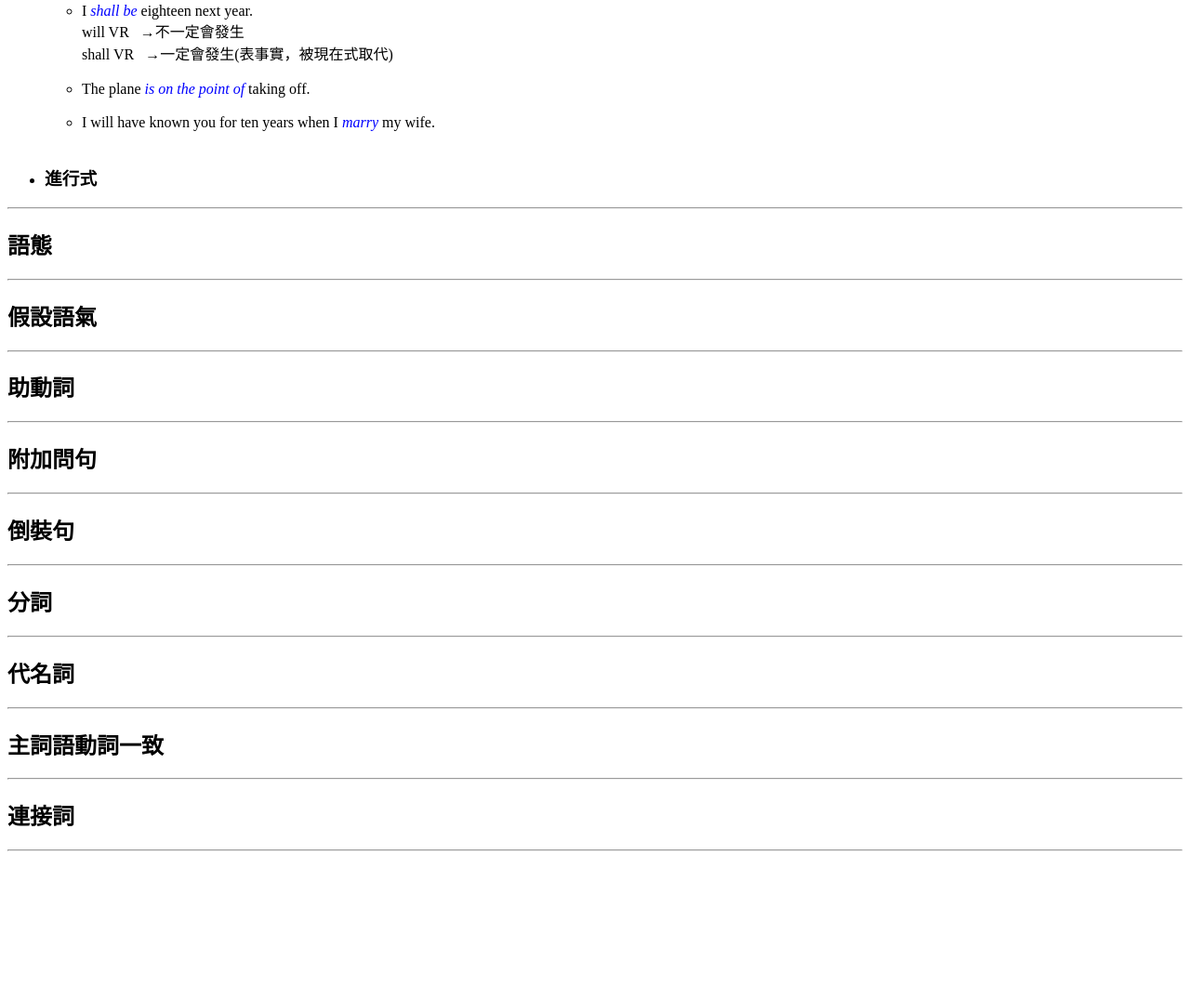
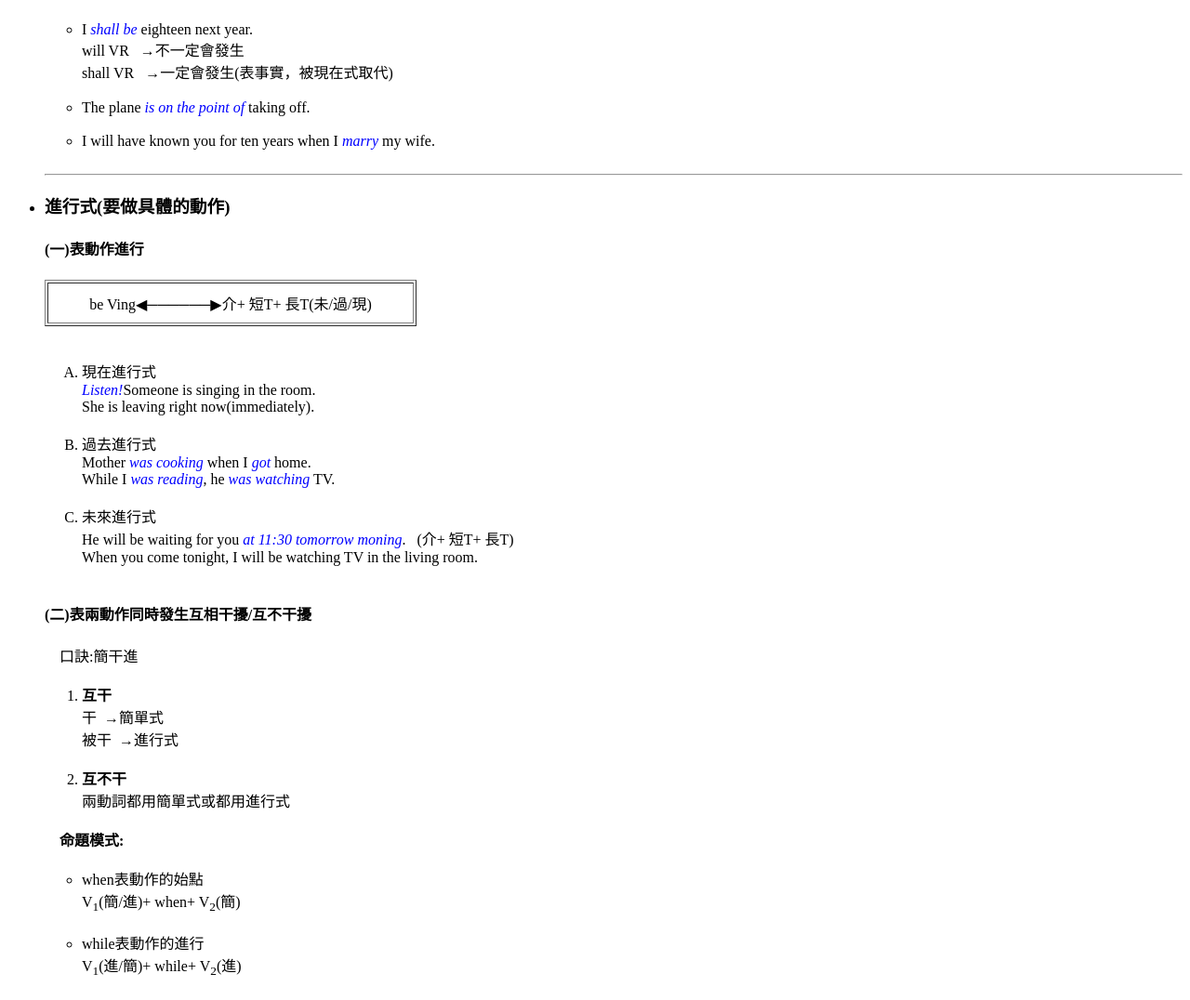
Before and after one commit to bob911017/nchu, a plain HTML site: page ennote.html in a window 1280 px wide. Shown: the part 2238-3314 px from the top of the page at 93% size. Before the commit the page ends 3162 px from the top, so only its background shows below. Drawn offline with Linux system fonts and the light colour scheme.

Commit message:
Update ennote.html

```diff
--- a/ennote.html
+++ b/ennote.html
@@ -53,10 +53,13 @@ span{
         <b>現V +over+T</b> &nbsp; →從T以來到現在<br><br>
         <li>Birds of a feather flock together.<font color='008800'>物以類聚</font>
     </ul>
+
+    <hr>
+
     <li><h3><a name="a2">過去式</a></h3></li>
     表主詞過去的動作或習慣<br>
     <font color='red'>key</font>:兩動作發生的先後比較<br>
-    <table width="300"border=1 align=center>
+    <table width="300"border=1>
     	<td  colspan=2 align=center>V &nbsp; ◀────────────▶ &nbsp; T</td>
         <tr>
         <td>Ved</td>
@@ -93,10 +96,13 @@ span{
         <li>He went to the movie once a week <font color='blue'><em>when</em></font> he <font color='blue'><em>lived</em></font> in Taipei.
         <li>I <font color='blue'><em>used to take</em></font> a walk dinner.
     </ul>
+
+    <hr>
+
     <li><h3><a name="a3">未來式</a></h3></li>
     唯一考題:現在代未來<br>
     <font color='red'>key</font>:兩動作發生的先後比較<br>
-    <table width="400"border=1 align=center>
+    <table width="400"border=1>
     	<td  colspan=2 align=center>V &nbsp; ◀────────────▶ &nbsp; T</td>
         <tr>
         <td>will have pp</td>
@@ -113,7 +119,41 @@ span{
         <li>The plane <font color='blue'><em>is on the point of</em></font> taking off.<br><br>
         <li>I will have known you for ten years when I <font color='blue'><em>marry</em></font> my wife.<br><br>
     </ul>
-    <li><h3><a name="a4">進行式</a></h3></li>
+
+    <hr>
+
+    <li><h3><a name="a4">進行式(要做具體的動作)</a></h3></li>
+    <h4>(一)表動作進行</h4>
+    <table border=1 height='50'width='400'>
+     <td align='center'>be Ving◀──────▶介+ 短T+ 長T(未/過/現)</td>
+     </table><br><br>
+    <ol type='A'>
+    	<li>現在進行式</li>
+        <font color='blue'><em>Listen!</em></font>Someone is singing in the room.<br>
+        She is leaving right now(immediately).<br><br>
+        <li>過去進行式</li>
+        Mother <font color='blue'><em>was cooking</em></font> when I <font color='blue'><em>got</em></font> home.<br>
+        While I <font color='blue'><em>was reading</em></font>, he <font color='blue'><em>was watching</em></font> TV.<br><br>
+        <li>未來進行式</li>
+        He will be waiting for you <font color='blue'><em>at 11:30 tomorrow moning</em></font>. &nbsp; (介+ 短T+ 長T)<br>
+        When you come tonight, I will be watching TV in the living room.<br><br>
+    </ol>
+    <h4>(二)表兩動作同時發生互相干擾/互不干擾</h4>
+	&nbsp; &nbsp; 口訣:簡干進<br><br>
+    <ol>
+    <li><b>互干</b></li>
+    干&nbsp; →簡單式<br>
+    被干&nbsp; →進行式<br><br>
+    <li><b>互不干</b></li>
+    兩動詞都用簡單式或都用進行式<br><br>
+    </ol>
+    &nbsp; &nbsp; <b>命題模式:</b><br><br>
+    <ul>
+    	<li>when表動作的始點</li>
+        V<sub>1</sub>(簡/進)+ when+ V<sub>2</sub>(簡)<br><br>
+    	<li>while表動作的進行</li>
+        V<sub>1</sub>(進/簡)+ while+ V<sub>2</sub>(進)<br><br>
+    </ul>
 </ul>
 <hr>
 <h2><a name="b">語態</a></h2>
```
